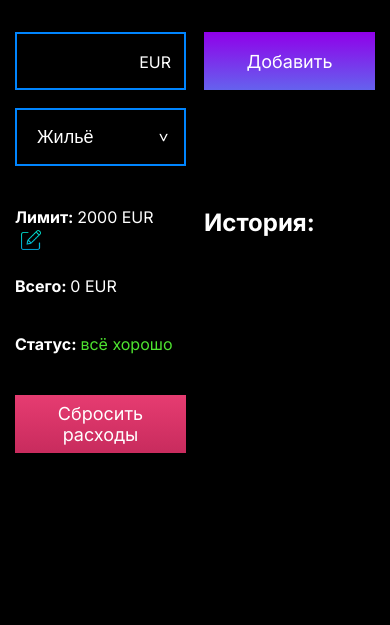
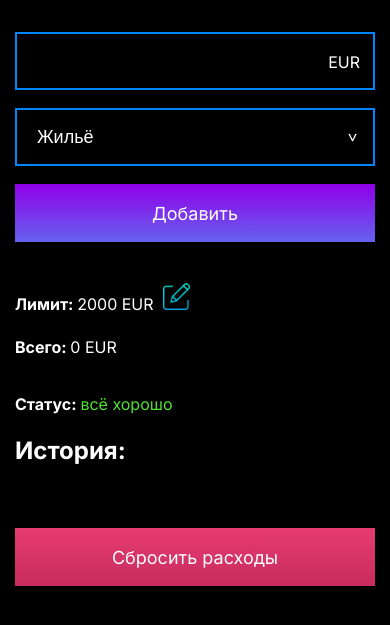
Before and after one commit to kristinekarklina0211/expenses-app, a plain HTML site: page index.html in a window 390 px wide. Shown: the part 83-708 px from the top of the page. Drawn offline with Linux system fonts and the light colour scheme.

Commit message:
Add files via upload

```diff
--- a/styles/style.css
+++ b/styles/style.css
@@ -336,7 +336,12 @@ p span {
   }
 
   .row {
+    flex-direction: column;
     gap: 18px;
+  }
+
+  .col {
+    width: 100%;
   }
 
   h1 {
@@ -376,13 +381,13 @@ p span {
     margin-bottom: 21px;
   }
 
+  .history__list {
+    max-height: 100px;
+    overflow-y: auto;
+  }
+
   .limit {
     margin-bottom: 20px;
-  }
-
-  .limit__img {
-    width: 20px;
-    height: 20px;
   }
 
   .pop-up__content {
```
